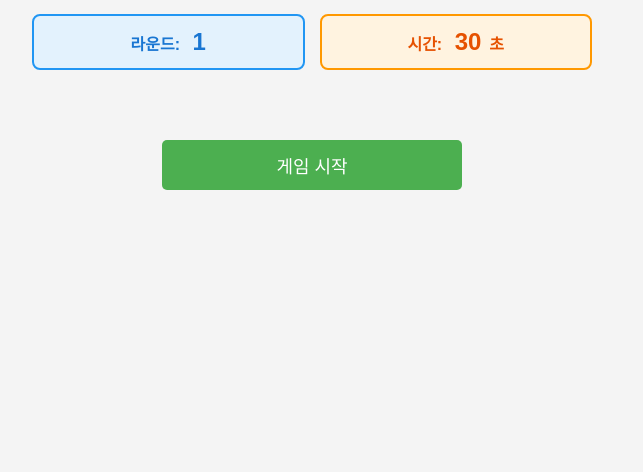
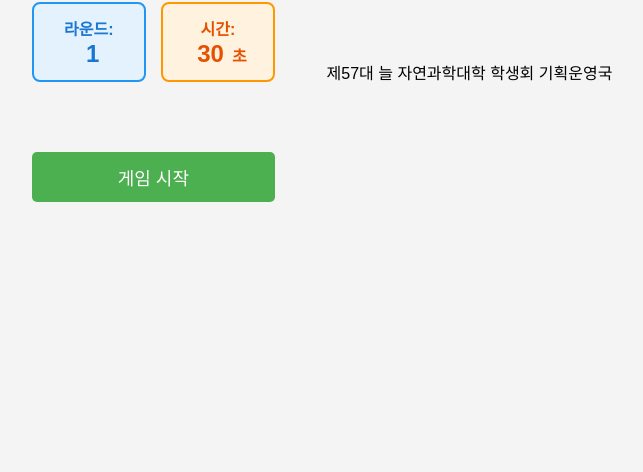
Before and after one commit to mingyuJe/totodaycat, a plain HTML site: page index.html in a window 1280 px wide. Shown: the part 328-800 px from the top of the page, without its empty margins (328-971 px from the left). Drawn offline with Linux system fonts and the light colour scheme.

Commit message:
Refactor index.html structure with new elements
Added a wrapper div and message box, and included a footer.

```diff
--- a/index.html
+++ b/index.html
@@ -7,6 +7,7 @@
   <link rel="stylesheet" href="styles.css">
 </head>
 <body>
+  <div class="wrapper">
     <div id="game-container">
       <h1>기획냐옹</h1>
       <div id="round-info">
@@ -22,8 +23,13 @@
       <div id="grid-container">
         <!-- 2x2 격자 숫자 랜덤 배치 -->
       </div>
+      <div id="message-box" class="message-box"></div>
       <button id="start-btn" onclick="startGame()">게임 시작</button>
     </div>
+  </div>
+  <footer class="footer">
+    <p>제57대 늘 자연과학대학 학생회 기획운영국</p>
+  </footer>
   <script src="script.js"></script>
 </body>
 </html>
```
Lines whose indentation alone changed are shown as unchanged.
